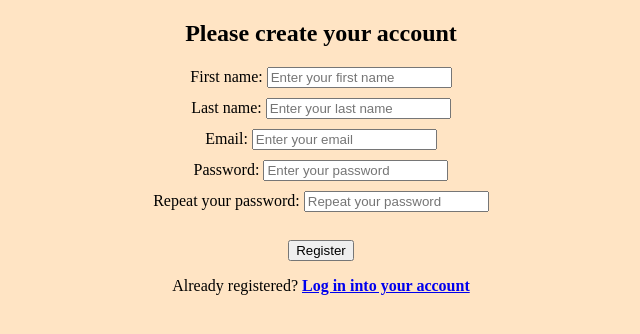
After one commit to Artificerio/php-website, a PHP site: page /sign_up.php in a window 1280 px wide. The commit adds this page. Shown: the top 334 px of the page, without its empty margins (319-959 px from the left). Run offline with PHP 8.4, Linux system fonts and the light colour scheme.

Commit message:
sign up page

```diff
--- /dev/null
+++ b/sign_up.php
@@ -0,0 +1,34 @@
+<!DOCTYPE html>
+<html>
+    <head>
+        <meta charset="UTF-8" />
+        <meta name="viewport" content="width=device-width" />
+        <title>Sign_up</title>
+    </head>
+
+    <style type="text/css" media="screen">
+        .sign_up_page {
+            text-align: center;
+            background-color: bisque;
+        }
+        .sign_up_field {
+            margin-bottom: 10px;
+        }
+    </style>
+
+    <body class="sign_up_page">
+        <div class="sign_up_field">
+            <form action="includes/signup.inc.php" method="POST">
+                <h2>Please create your account</h2>
+                <label for="f_name">First name: </label><input type="text" name="f_name" placeholder="Enter your first name" class = "sign_up_field"> <br/>
+                <label for="l_name">Last name: </label> <input type="text"  name="l_name" placeholder="Enter your last name" class = "sign_up_field"> <br/>
+                <label for="email">Email: </label> <input type="text"  name="email" placeholder="Enter your email" class = "sign_up_field"> <br/>
+                <label for="psswd">Password: </label> <input type="password" name="psswd" placeholder="Enter your password" class = "sign_up_field"> <br/>
+                <label for="psswd_rep">Repeat your password: </label> <input type="password" name="psswd_rep" placeholder="Repeat your password" class = "sign_up_field"> <br/>
+                <br />
+                <button type="submit" name="register_btn" align="center">Register</button>
+            </form>
+            <p>Already registered? <a href="login.php"><b>Log in into your account</b></a></p>
+        </div>
+    </body>
+</html>
--- a/static/static.css
+++ b/static/static.css
@@ -7,9 +7,6 @@
 }
 .login_error{
     color: red;
-}
-.login_div{
-    color: black;
 }
 .logout_href{
     color: coral;
```
Also changed, not shown: includes/signup.inc.php (added, +29 -0 lines), login.php (+6 -3 lines), user_profile.php (+9 -7 lines).
